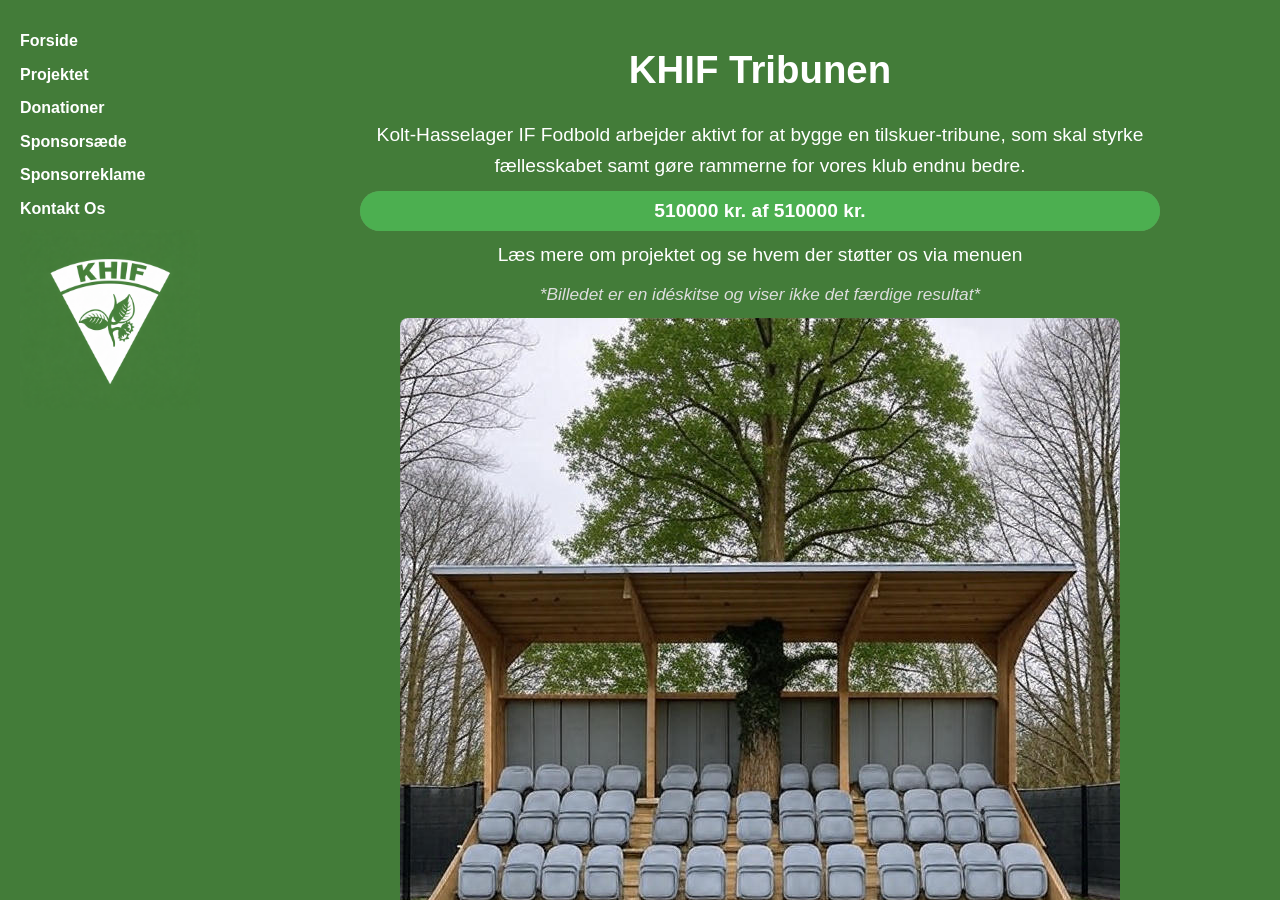
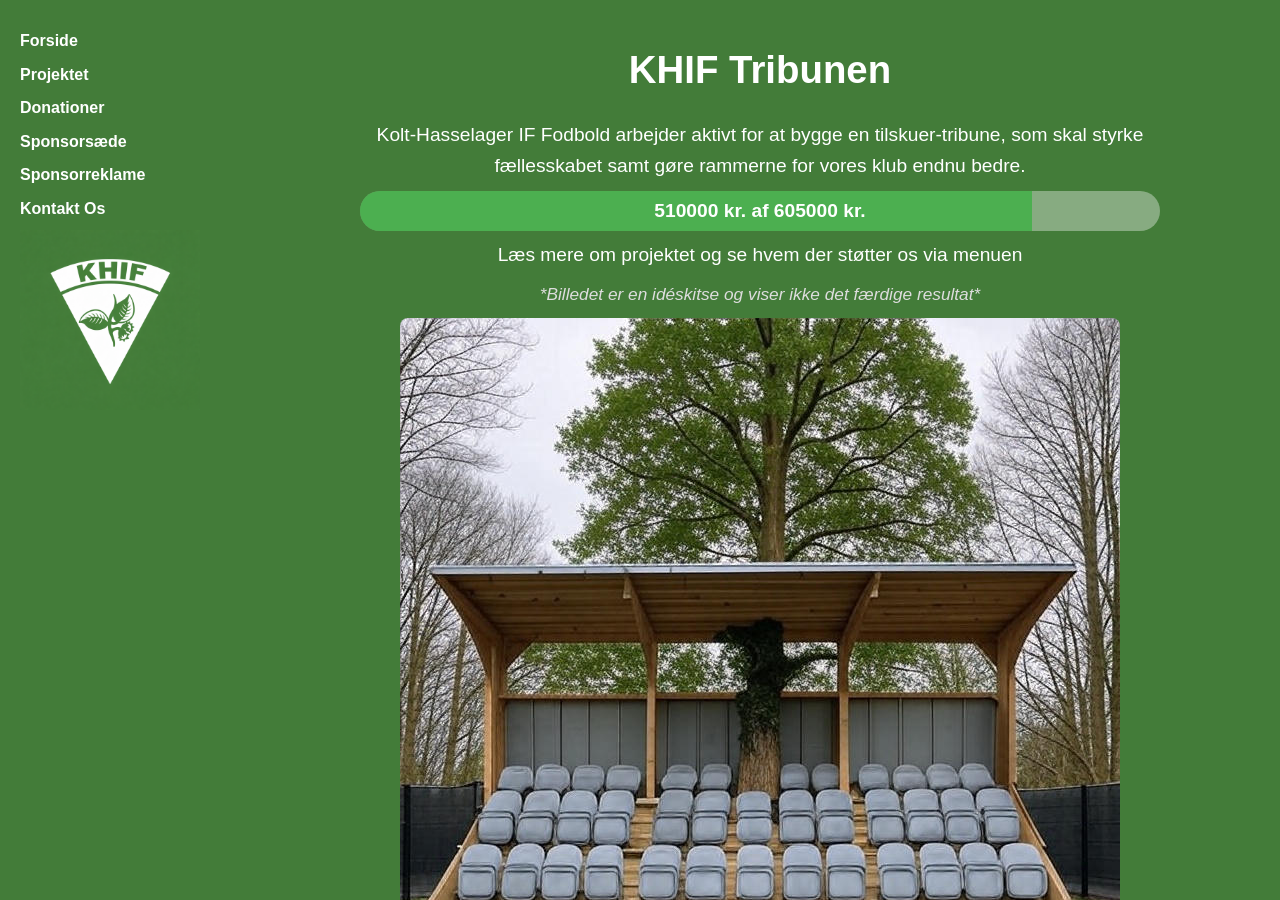
Before and after one commit to msj33/khif-tribune, a Jekyll site: the page built from index.md, in a window 1280 px wide and 900 px high. Built offline with Jekyll 4.4.1, drawn with Linux system fonts in a browser that asks for light colours.

Commit message:
Update donation total in progress bar

```diff
--- a/index.md
+++ b/index.md
@@ -8,7 +8,7 @@ title: "Forside"
 
   <p>Kolt-Hasselager IF Fodbold arbejder aktivt for at bygge en tilskuer-tribune, som skal styrke fællesskabet samt gøre rammerne for vores klub endnu bedre.</p>
 
-  {% include progressbar.html belob=site.data.donationer.belob total=510000 %}
+  {% include progressbar.html belob=site.data.donationer.belob total=605000 %}
 
   <p>Læs mere om projektet og se hvem der støtter os via menuen</p>
 
```
